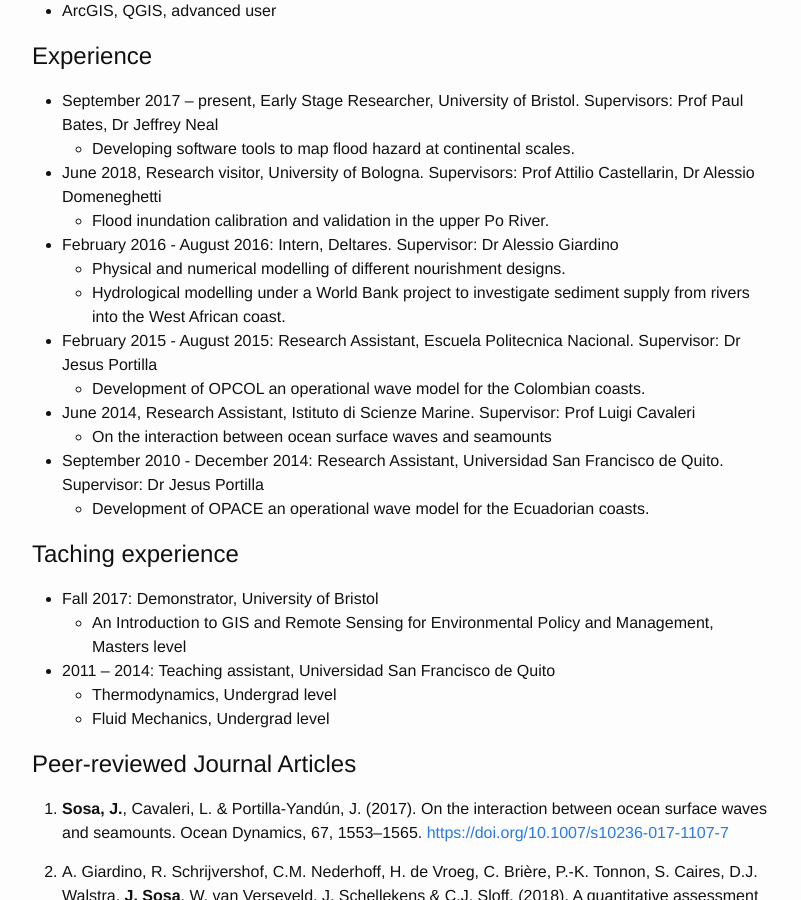
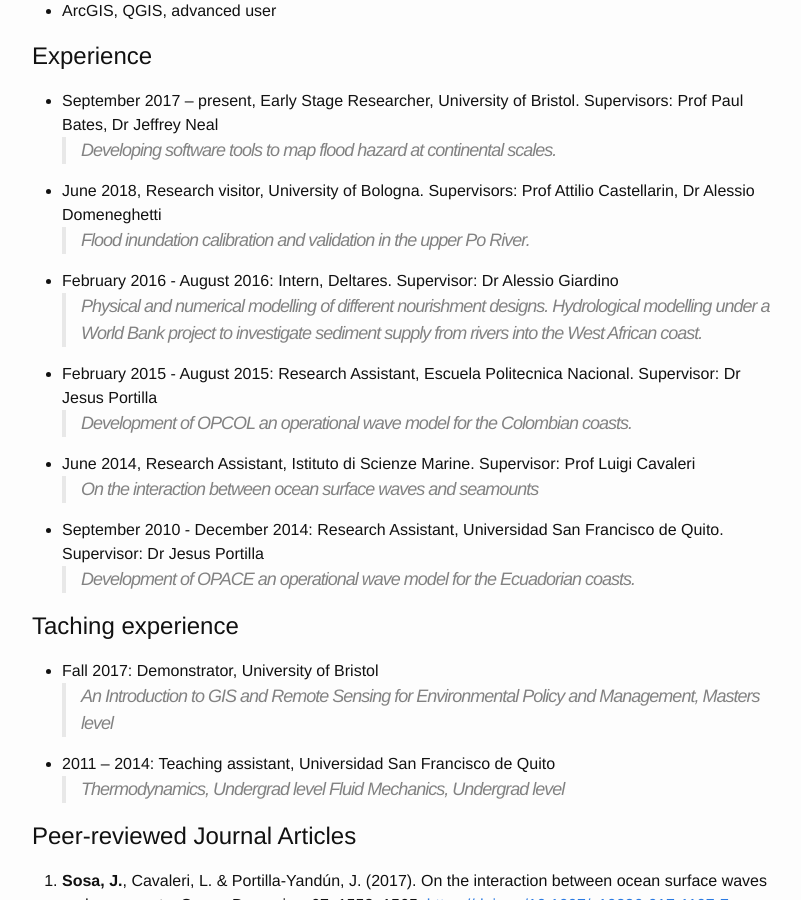
Before and after one commit to jsosa/jsosa.github.io, a Jekyll site: the page built from CV.md, in a window 1280 px wide and 900 px high, scrolled down 1185 px. Shown: the whole window, without its empty margins (238-1039 px from the left). Built offline with Jekyll 4.4.1, drawn with Linux system fonts in a browser that asks for light colours.

Commit message:
Update CV.md

```diff
--- a/CV.md
+++ b/CV.md
@@ -51,32 +51,32 @@
 # Experience
 
 * September 2017 – present, Early Stage Researcher, University of Bristol. Supervisors: Prof Paul Bates, Dr Jeffrey Neal
-    - Developing software tools to map flood hazard at continental scales.
+    > Developing software tools to map flood hazard at continental scales.
 
 * June 2018, Research visitor, University of Bologna. Supervisors: Prof Attilio Castellarin, Dr Alessio Domeneghetti
-    - Flood inundation calibration and validation in the upper Po River.
+    > Flood inundation calibration and validation in the upper Po River.
 
 * February 2016 - August 2016: Intern, Deltares. Supervisor: Dr Alessio Giardino
-    - Physical and numerical modelling of different nourishment designs.
-    - Hydrological modelling under a World Bank project to investigate sediment supply from rivers into the West African coast.
+    > Physical and numerical modelling of different nourishment designs.
+    > Hydrological modelling under a World Bank project to investigate sediment supply from rivers into the West African coast.
 
 * February 2015 - August 2015: Research Assistant, Escuela Politecnica Nacional. Supervisor: Dr Jesus Portilla
-    - Development of OPCOL an operational wave model for the Colombian coasts.
+    > Development of OPCOL an operational wave model for the Colombian coasts.
 
 * June 2014,  Research Assistant, Istituto di Scienze Marine. Supervisor: Prof Luigi Cavaleri
-    - On the interaction between ocean surface waves and seamounts
+    > On the interaction between ocean surface waves and seamounts
 
 * September 2010 - December 2014: Research Assistant, Universidad San Francisco de Quito. Supervisor: Dr Jesus Portilla
-    - Development of OPACE an operational wave model for the Ecuadorian coasts.
+    > Development of OPACE an operational wave model for the Ecuadorian coasts.
 
 # Taching experience
 
 * Fall 2017: Demonstrator, University of Bristol
-    - An Introduction to GIS and Remote Sensing for Environmental Policy and Management, Masters level
+    > An Introduction to GIS and Remote Sensing for Environmental Policy and Management, Masters level
 
 * 2011 – 2014: Teaching assistant, Universidad San Francisco de Quito
-    - Thermodynamics, Undergrad level
-    - Fluid Mechanics, Undergrad level
+    > Thermodynamics, Undergrad level
+    > Fluid Mechanics, Undergrad level
 
 # Peer-reviewed Journal Articles
 
@@ -93,10 +93,15 @@
 # Scholarships and Grants
 
 * 2016: Marie Curie PhD Fellowship from the European Union’s EU Framework Programme for Research and Innovation Horizon 2020 under Grant Agreement No. 676027
+
 * 2015: Full Scholarship from Ecuadorian government through SENESCYT to obtain a Master's Degree. Scholarship No. AR2Q-000105-2015
+
 * 2014: Grant from Istituto di Scienze Marine, collaboration as Research Assistant. Venice, Italy.
+
 * 2014: Travel Grant from Universidad San Francisco de Quito, participation in the WISE Meeting 2014 (Waves in Shallow Water Environments). Reading, UK
+
 * 2013: Travel Grant from Universidad San Francisco de Quito, academic training at the Istituto di Scienze Marine
+
 * 2011: Travel Grant from Marine Renewable Energy Center. Boston, USA
 
 # Languages
```
